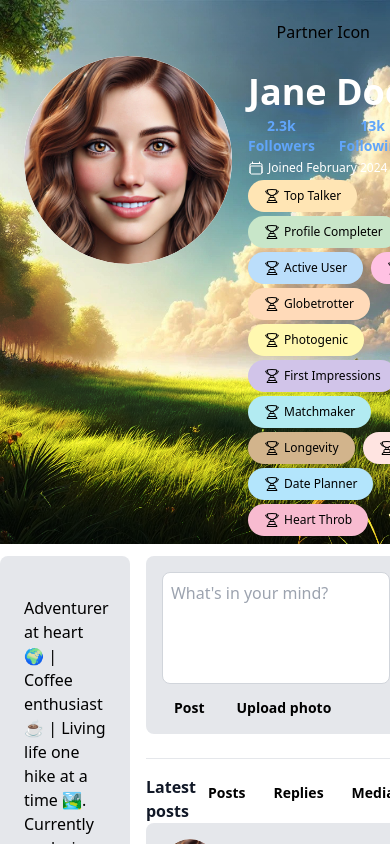
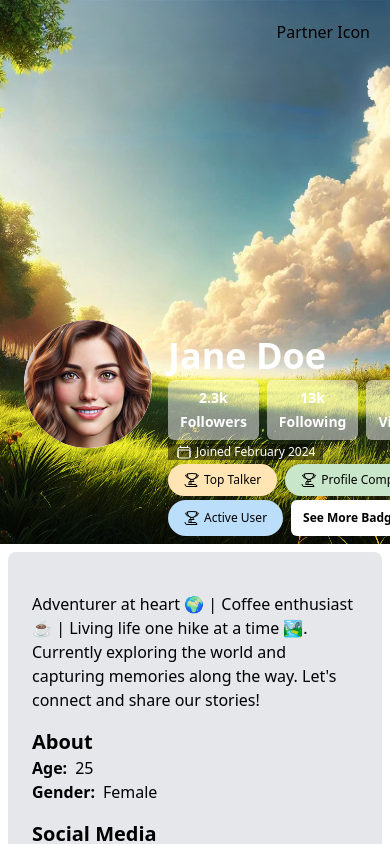
Before and after one commit to josh1506/luminamatch, a React (Vite) app: page / in a window 390 px wide. Built offline with nearby package versions, Linux system fonts and the light colour scheme.

Commit message:
[Adjustment] Improve responsiveness of the user profile page for a better user experience.

```diff
--- a/src/pages/ProfilePage/ProfileBanner.tsx
+++ b/src/pages/ProfilePage/ProfileBanner.tsx
@@ -16,14 +16,15 @@ const ProfileBanner: React.FC = () => {
             />
             <div className="absolute bottom-2 left-0 mx-6 flex">
                 <div>
-                    <div className="bg-white h-52 w-52 rounded-full overflow-hidden">
+                    <div className="bg-white h-32 w-32 lg:h-52 lg:w-52 rounded-full overflow-hidden">
                         <ProfileAvatar/>
                     </div>
                 </div>
                 <div className="flex flex-col gap-1 ml-4 mt-4">
                     <h1 className="text-4xl font-bold text-white">Jane Doe</h1>
                     <ProfileStatsSection/>
-                    <div className="flex items-end text-white gap-1">
+                    <div className="flex">
+                        <div className="flex items-end text-white gap-1 bg-black bg-opacity-50 px-2">
                             <svg
                                 xmlns="http://www.w3.org/2000/svg"
                                 fill="none"
@@ -42,6 +43,7 @@ const ProfileBanner: React.FC = () => {
                             </svg>
                             <span className="text-xs">Joined February 2024</span>
                         </div>
+                    </div>
                     <ProfileDisplayBadge/>
                 </div>
             </div>
--- a/src/pages/ProfilePage/ProfileDisplayBadge.tsx
+++ b/src/pages/ProfilePage/ProfileDisplayBadge.tsx
@@ -1,4 +1,5 @@
 import React from "react";
+import Button from "../../components/Button.tsx";
 
 const ProfileDisplayBadge: React.FC = () => {
     const displayBadge = [
@@ -18,9 +19,12 @@ const ProfileDisplayBadge: React.FC = () => {
 
     return (
         <div className="flex flex-wrap gap-x-2 gap-y-1">
-            {displayBadge.map(badge => (
-                <div className={`flex items-center gap-1 px-4 py-2 rounded-full`}
-                     style={{backgroundColor: badge.color}}>
+            {displayBadge.map((badge, index) => (
+                <div
+                    key={index}
+                    className={`flex items-center gap-1 px-4 py-2 rounded-full ${index >= 3 ? 'hidden lg:flex' : 'flex'}`}
+                    style={{backgroundColor: badge.color}}
+                >
                     <svg
                         xmlns="http://www.w3.org/2000/svg"
                         fill="none"
@@ -32,7 +36,7 @@ const ProfileDisplayBadge: React.FC = () => {
                         <path
                             strokeLinecap="round"
                             strokeLinejoin="round"
-                            d="M16.5 18.75h-9m9 0a3 3 0 0 1 3 3h-15a3 3 0 0 1 3-3m9
+                            d="M16.5 18.75h-9m9 0a3 3 0 0 1 3 3h-15a3 3 0 0 1-3-3m9
                             0v-3.375c0-.621-.503-1.125-1.125-1.125h-.871M7.5 18.75v-3.375c0-.621.504-1.125
                             1.125-1.125h.872m5.007 0H9.497m5.007 0a7.454 7.454 0 0 1-.982-3.172M9.497 14.25a7.454
                             7.454 0 0 0 .981-3.172M5.25 4.236c-.982.143-1.954.317-2.916.52A6.003 6.003 0 0 0 7.73
@@ -46,8 +50,14 @@ const ProfileDisplayBadge: React.FC = () => {
                     <span className="text-xs">{badge.title}</span>
                 </div>
             ))}
+
+            <Button
+                label="See More Badge..."
+                extraClassNames={`font-light text-xs rounded-3xl bg-gray-300 border-none ${displayBadge.length <= 3 ? 'block' : 'lg:hidden'}`}
+            />
         </div>
     )
-};
+}
+    ;
 
-export default ProfileDisplayBadge;
+    export default ProfileDisplayBadge;
--- a/src/pages/ProfilePage/ProfilePostsSection.tsx
+++ b/src/pages/ProfilePage/ProfilePostsSection.tsx
@@ -6,7 +6,7 @@ import UserPost from "../../components/UserPost.tsx";
 
 const ProfilePostsSection: React.FC = () => {
     return (
-        <div className="w-4/6">
+        <div className="lg:w-4/6 lg:mx-0 mx-2">
             <ProfileUserPostInput/>
             <hr className="mt-6 mb-4"/>
             <div>
--- a/src/pages/ProfilePage/ProfileStatsSection.tsx
+++ b/src/pages/ProfilePage/ProfileStatsSection.tsx
@@ -1,11 +1,16 @@
 import React from "react";
+import Button from "../../components/Button.tsx";
 
 const ProfileStatsSection: React.FC = () => {
     return (
-        <div className="flex gap-6 text-white">
-            <button className="font-bold text-blue-400 text-sm hover:text-blue-500 duration-300">2.3k Followers</button>
-            <button className="font-bold text-blue-400 text-sm hover:text-blue-500 duration-300">13k Following</button>
-            <button className="font-bold text-blue-400 text-sm hover:text-blue-500 duration-300">52k Viewers</button>
+        <div className="flex gap-2">
+            {["2.3k Followers", "13k Following", "52k Viewers"].map((label, index) => (
+                <Button
+                    key={index}
+                    label={label}
+                    extraClassNames="font-bold text-white text-sm duration-300 bg-black bg-opacity-50 rounded border-none hover:bg-black hover:bg-opacity-70"
+                />
+            ))}
         </div>
     )
 };
--- a/src/pages/ProfilePage/ProfileSummary.tsx
+++ b/src/pages/ProfilePage/ProfileSummary.tsx
@@ -6,7 +6,7 @@ import ProfileAboutMe from "./ProfileAboutMe.tsx";
 
 const ProfileSummary: React.FC = () => {
     return (
-        <div className="w-2/6 mr-4">
+        <div className="mx-2 mb-3 lg:w-2/6 lg:mr-4 lg:ml-0 lg:mb-0">
             <div className="bg-gray-200 rounded-lg px-6 py-10 flex flex-col gap-4">
                 <ProfileAboutMe/>
                 <ProfileAboutSection/>
--- a/src/pages/ProfilePage/index.tsx
+++ b/src/pages/ProfilePage/index.tsx
@@ -8,7 +8,7 @@ const ProfilePage: React.FC = () => {
         <div className="flex justify-center">
             <div className="max-w-screen-xl w-full mb-4">
                 <ProfileBanner/>
-                <div className="flex mt-3">
+                <div className="lg:flex mt-2 lg:mt-3">
                     <ProfileSummary/>
                     <ProfilePostsSection/>
                 </div>
```
Lines whose indentation alone changed are shown as unchanged.
